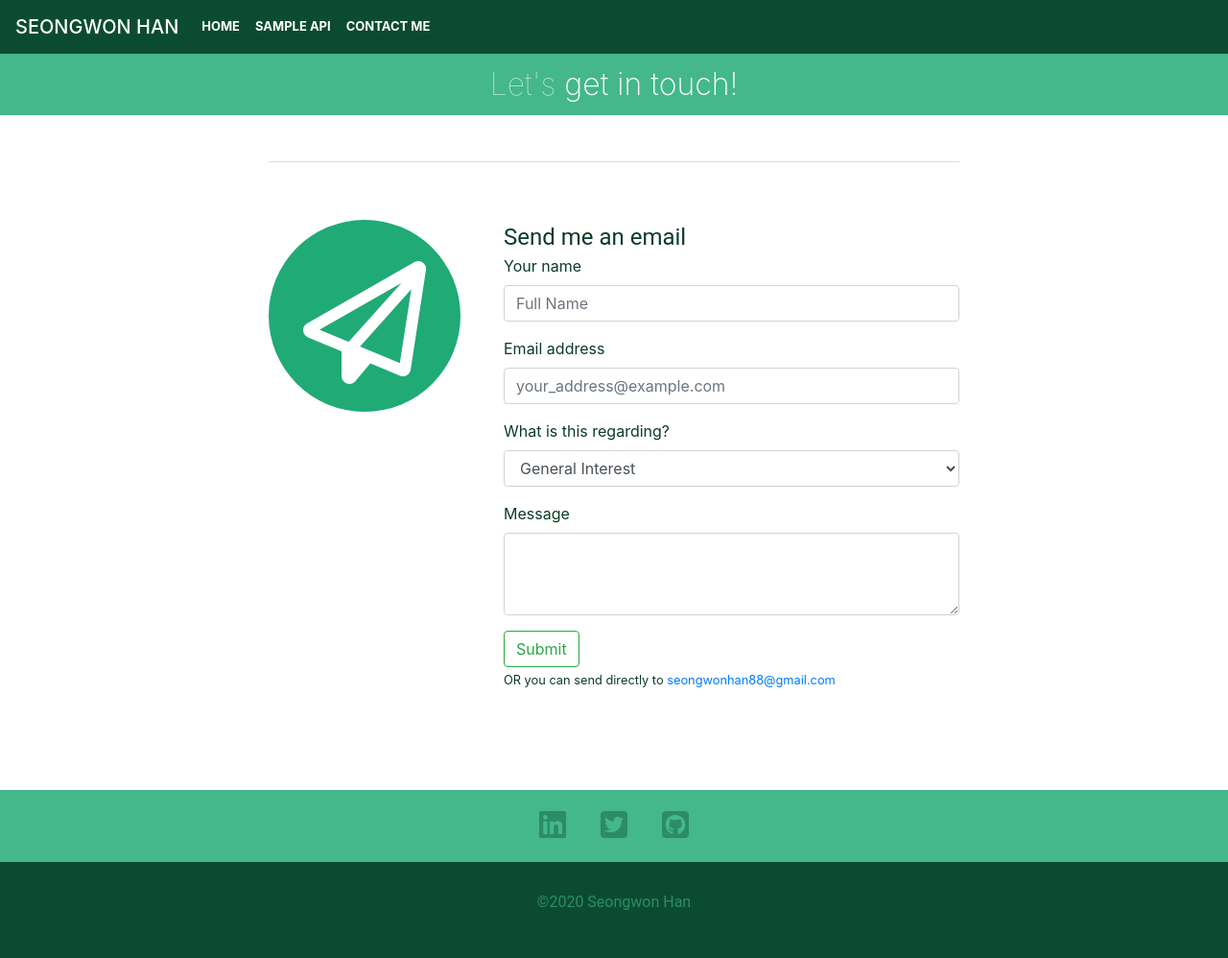
After one commit to seongwonhan88/portfolio, a Django app: page /contact_me/ in a window 1280 px wide. The commit adds this page. Shown: the whole page at 96% size. Run offline with Django 3.2, Linux system fonts and the light colour scheme; some libraries are stand-ins or nearby versions.

Commit message:
view functions moved, template refactored, forms init

```diff
--- a/personal/views.py
+++ b/personal/views.py
@@ -1 +1,26 @@
 from django.shortcuts import render
+
+from personal.settings import TITLE, BANNER, EMAIL
+
+
+def about_me(request):
+    from personal.settings import BANNER_HOME, TITLE_HOME
+    context = {
+        TITLE: TITLE_HOME,
+        BANNER: BANNER_HOME,
+        'style': 'border-top: 1px solid #fff',
+    }
+    return render(request, 'about_me.html', context)
+
+
+def contact_me(request):
+    from personal.settings import EMAIL_ADDRESS, SUBJECT_DEFAULT, TITLE_CONTACT, BANNER_CONTACT
+    context = {
+        TITLE: TITLE_CONTACT,
+        BANNER: BANNER_CONTACT,
+        EMAIL: {
+            'address': EMAIL_ADDRESS,
+            'subject_default': SUBJECT_DEFAULT,
+        }
+    }
+    return render(request, 'contact.html', context)
--- a/portfolio/urls.py
+++ b/portfolio/urls.py
@@ -16,10 +16,10 @@ Including another URLconf
 from django.contrib import admin
 from django.urls import path
 
-from portfolio.views import index, about_me
+from personal.views import about_me, contact_me
 
 urlpatterns = [
     path('admin/', admin.site.urls),
     path('', about_me, name='main'),
-    # path('about-me/', about_me, name='about_me'),
+    path('contact_me/', contact_me, name='contact-me')
 ]
--- a/templates/base.html
+++ b/templates/base.html
@@ -27,7 +27,7 @@
                 <a class="nav-link" href="#">Sample API</a>
             </li>
             <li class="nav-item">
-                <a class="nav-link" href="#">Contact Me</a>
+                <a class="nav-link" href="{% url 'contact-me' %}">Contact Me</a>
             </li>
         </ul>
     </div>
--- /dev/null
+++ b/templates/contact.html
@@ -0,0 +1,39 @@
+{% extends 'base.html' %}
+{% load static %}
+{% block content %}
+    <div class="sw-custom-container">
+        <dl class="list-features">
+            <dt>
+                <i class="far fa-paper-plane"></i>
+                Send me an email
+            </dt>
+            <dd>
+                <form action="{% url 'contact-me' %}" method="post">
+                    {% csrf_token %}
+                    <div class="form-group">
+                        <label for="full_name">Your name</label>
+                        <input type="text" class="form-control" placeholder="Full Name">
+                    </div>
+                    <div class="form-group">
+                        <label for="email_address">Email address</label>
+                        <input type="email" class="form-control" placeholder="your_address@example.com">
+                    </div>
+                    <div class="form-group">
+                        <label for="message_type">What is this regarding?</label>
+                        <select class="form-control">
+                            <option>General Interest</option>
+                            <option>Project Offer</option>
+                            <option>Bug Report</option>
+                        </select>
+                    </div>
+                    <div class="form-group">
+                        <label for="message_content">Message</label>
+                        <textarea class="form-control" rows="3"></textarea>
+                    </div>
+                    <button type="submit" class="btn btn-outline-success">Submit</button>
+                </form>
+                <small>OR you can send directly to <a href="mailto:{{ email.address }}">{{ email.address }}</a></small>
+            </dd>
+        </dl>
+    </div>
+{% endblock %}
```
Also changed, not shown: personal/settings.py (added, +12 -0 lines), portfolio/views.py (+0 -22 lines), personal/forms.py (added), personal/helpers.py (renamed from portfolio/helpers.py).
